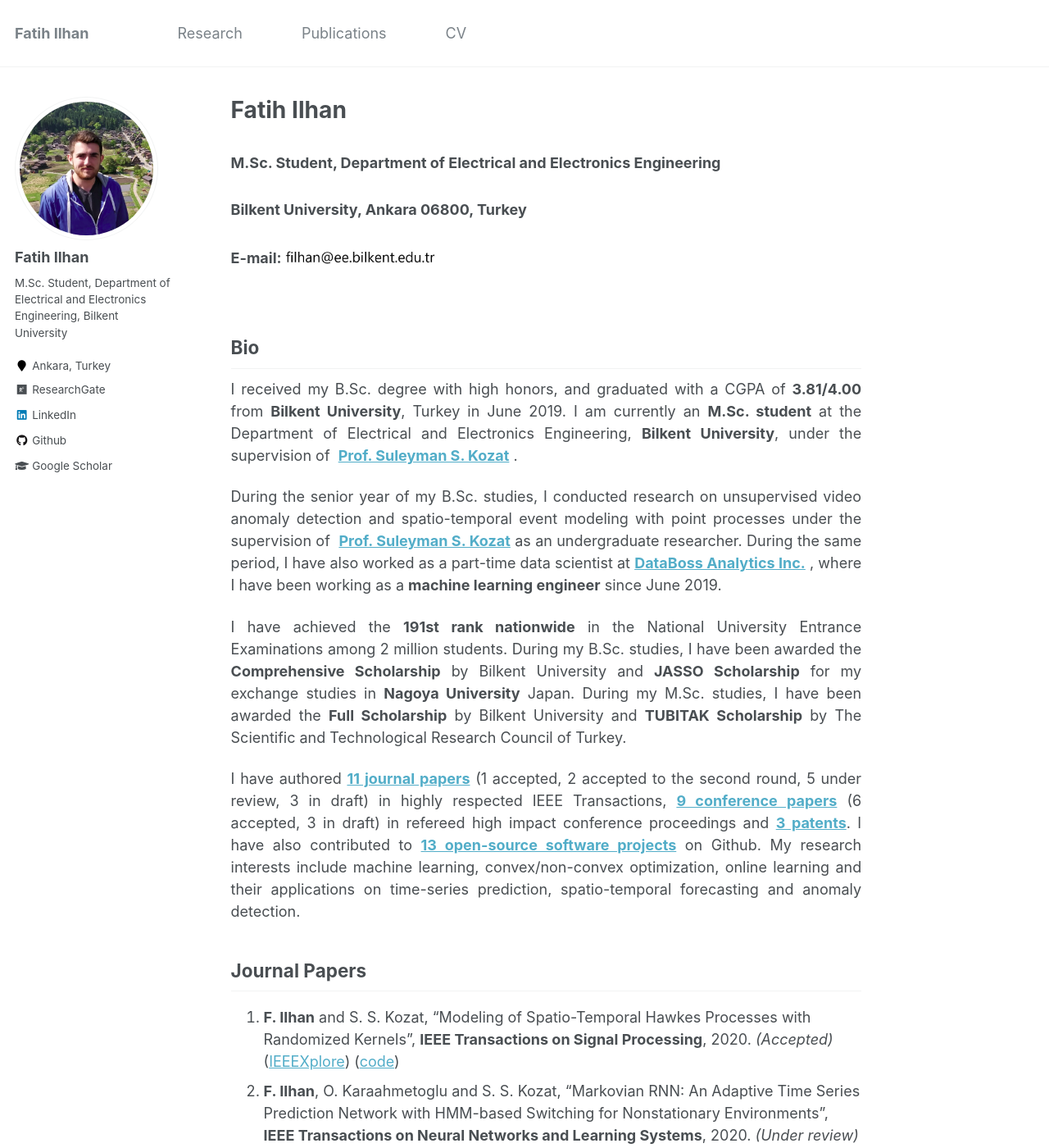
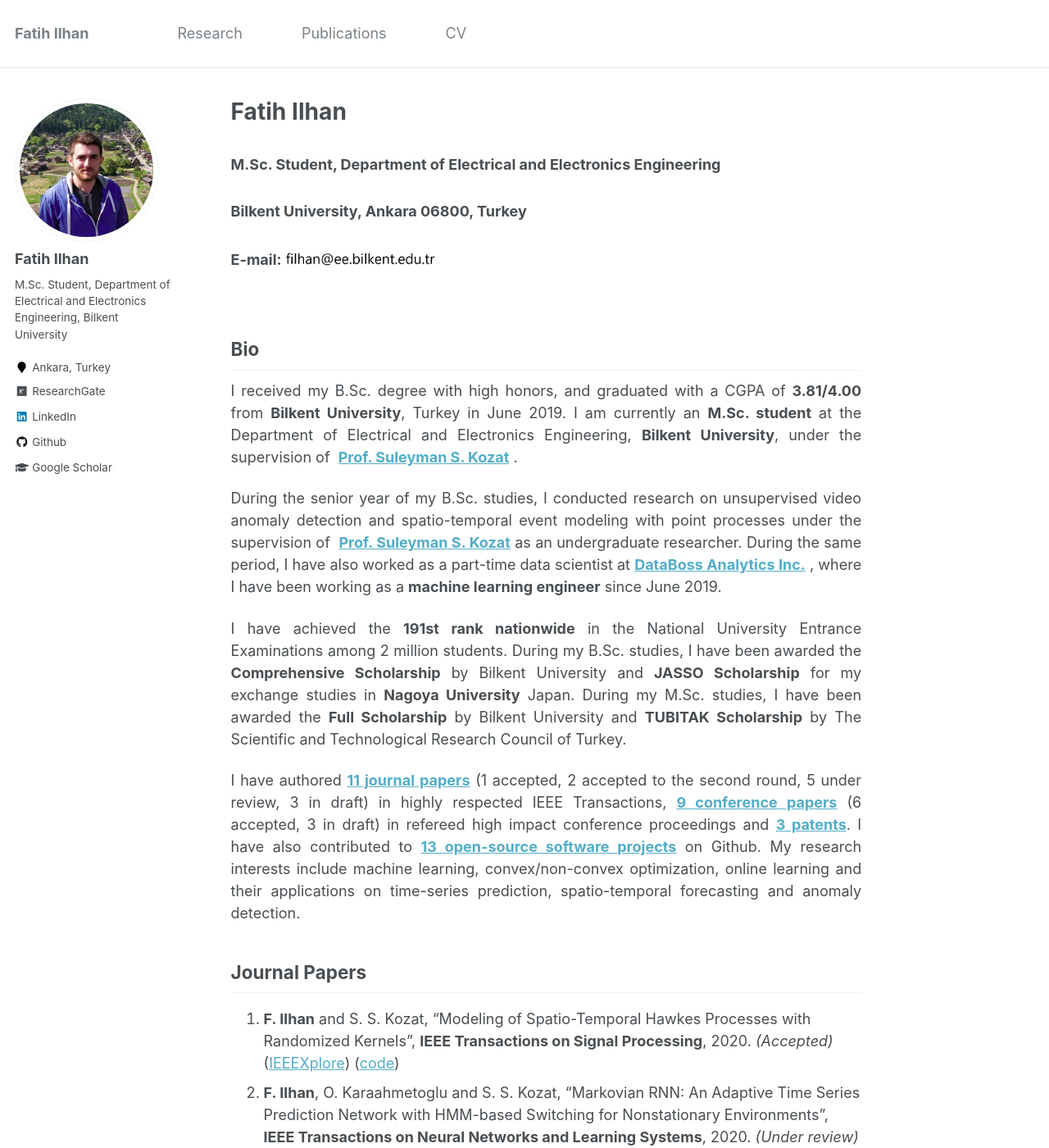
Before and after one commit to fatih-ilhan/fatih-ilhan.github.io, a Jekyll site: the page built from _pages/about.md, in a window 1280 px wide and 1400 px high. Shown: the whole window at 82% size. Built offline with Jekyll 4.4.1, drawn with Linux system fonts in a browser that asks for light colours.

Commit message:
Update _masthead.scss

```diff
--- a/_sass/_masthead.scss
+++ b/_sass/_masthead.scss
@@ -4,7 +4,7 @@
 
 .masthead {
   position: relative;
-  border-bottom: 1px solid $border-color;
+  border-bottom: 3px solid $border-color;
   -webkit-animation: intro 0.3s both;
           animation: intro 0.3s both;
   -webkit-animation-delay: 0.15s;
```
